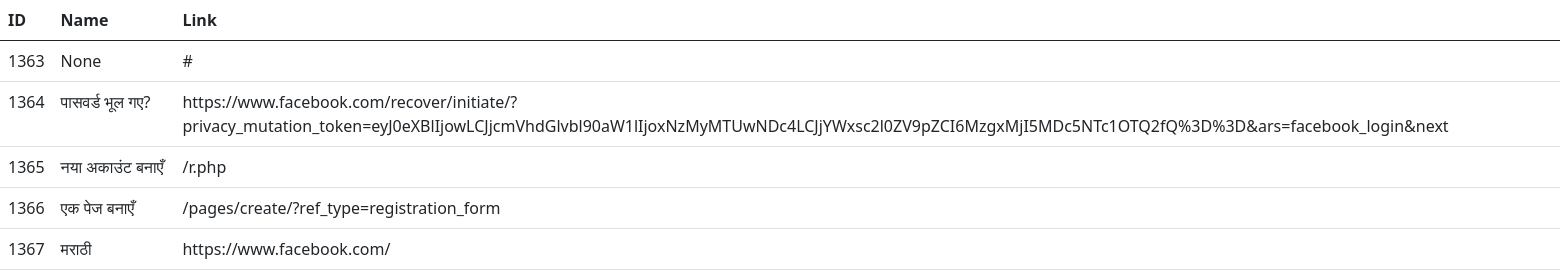
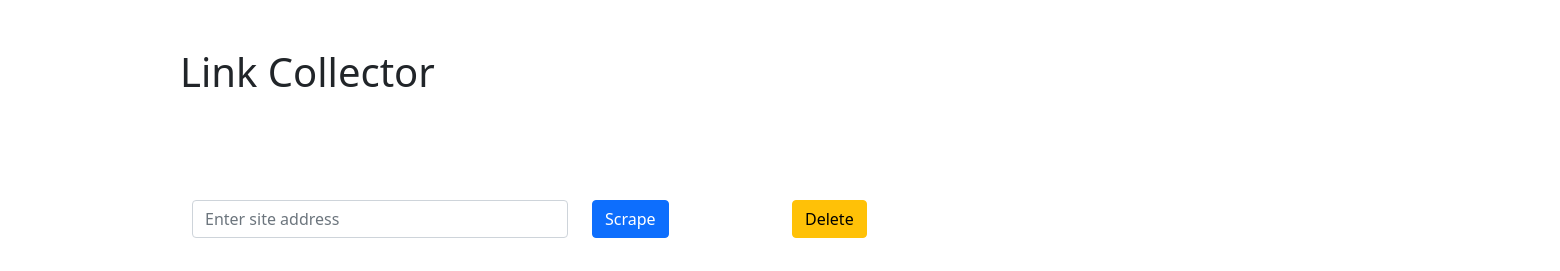
Before and after one commit to Aanchal-kumari-R/django_scraper, a Django app: page / in a window 1560 px wide. Shown: the top 271 px of the page. Run offline with Django 5.2, Linux system fonts and the light colour scheme; data comes from the database, SQL or seed files in the repository; both versions use the stored data as it was after the commit; data that the repository does not hold is empty.

Commit message:
Accepting URLs from Users

```diff
--- a/myapp/models.py
+++ b/myapp/models.py
@@ -4,7 +4,7 @@
 class Link(models.Model):
 
     def __str__(self):
-        return self.name  or "Unnamed Link"
+        return self.name
 
     address = models.CharField(max_length=1000,null=True,blank=True)
     name = models.CharField(max_length=1000,null=True,blank=True)
--- a/myapp/templates/myapp/result.html
+++ b/myapp/templates/myapp/result.html
@@ -7,6 +7,29 @@
     <title>Document</title>
 </head>
 <body>
+    <div class="container">
+        <div class="row">
+            <div class="col-md-12 m-5">
+                <h1>Link Collector</h1>
+            </div>
+        </div>
+        <div class="row m-5">
+            <div class="col-md-4">
+                <form method="POST" action="/">
+                    {% csrf_token %}
+                    <input class="form-control" name="site" type="text" id="site" placeholder="Enter site address">
+                </div>
+                <div class="col-md-2">
+                    <button class="btn btn-primary" type="submit">Scrape</button>
+                </div>
+                </form>
+                <div class="col-md-6">
+                    <a class="btn btn-warning" href="/delete">Delete</a>
+                </div>
+        </div>
+    <div class="container">
+        <div class="row">
+            <div class="col-md-8">
                 <table class="table">
                     <thead>
                       <tr>
@@ -25,5 +48,8 @@
                       {% endfor %}
                     </tbody>
                   </table>
+            </div>
+        </div>
+    </div>
 </body>
 </html>
--- a/myapp/views.py
+++ b/myapp/views.py
@@ -1,20 +1,27 @@
 from django.shortcuts import render
 import requests
 from bs4 import BeautifulSoup
+from django.http import HttpResponseRedirect
 from .models import Link
 
 # Create your views here.
 
 def scrape(request):
-    page = requests.get('https://www.google.com')
-    soup = BeautifulSoup(page.text, 'html.parser')
+    if request.method == "POST":
+        site = request.POST.get('site','')
 
+        page = requests.get(site)
+        soup = BeautifulSoup(page.text,'html.parser')
 
-    for link in soup.find_all('a'):
-        link_address = link.get('href')
-        link_text = link.string
-        Link.objects.create(address=link_address,name=link_text)
+        for link in soup.find_all('a'):
+            link_address = link.get('href')
+            link_text = link.string
+            Link.objects.create(address=link_address,name=link_text)
+        return HttpResponseRedirect('/')
+    else:
+        data = Link.objects.all()
+    return render(request,'myapp/result.html',{'data':data})
 
-    data = Link.objects.all()
-
-    return render(request,'myapp/result.html',{'data':data})
+def clear(request):
+    Link.objects.all().delete()
+    return render(request,'myapp/result.html')
--- a/mysite/urls.py
+++ b/mysite/urls.py
@@ -21,4 +21,5 @@
 urlpatterns = [
     path('admin/', admin.site.urls),
     path('',views.scrape,name="scrape"),
+    path('delete/',views.clear,name="clear"),
 ]
```
Also changed, not shown: db.sqlite3. Lines whose indentation alone changed are shown as unchanged.
